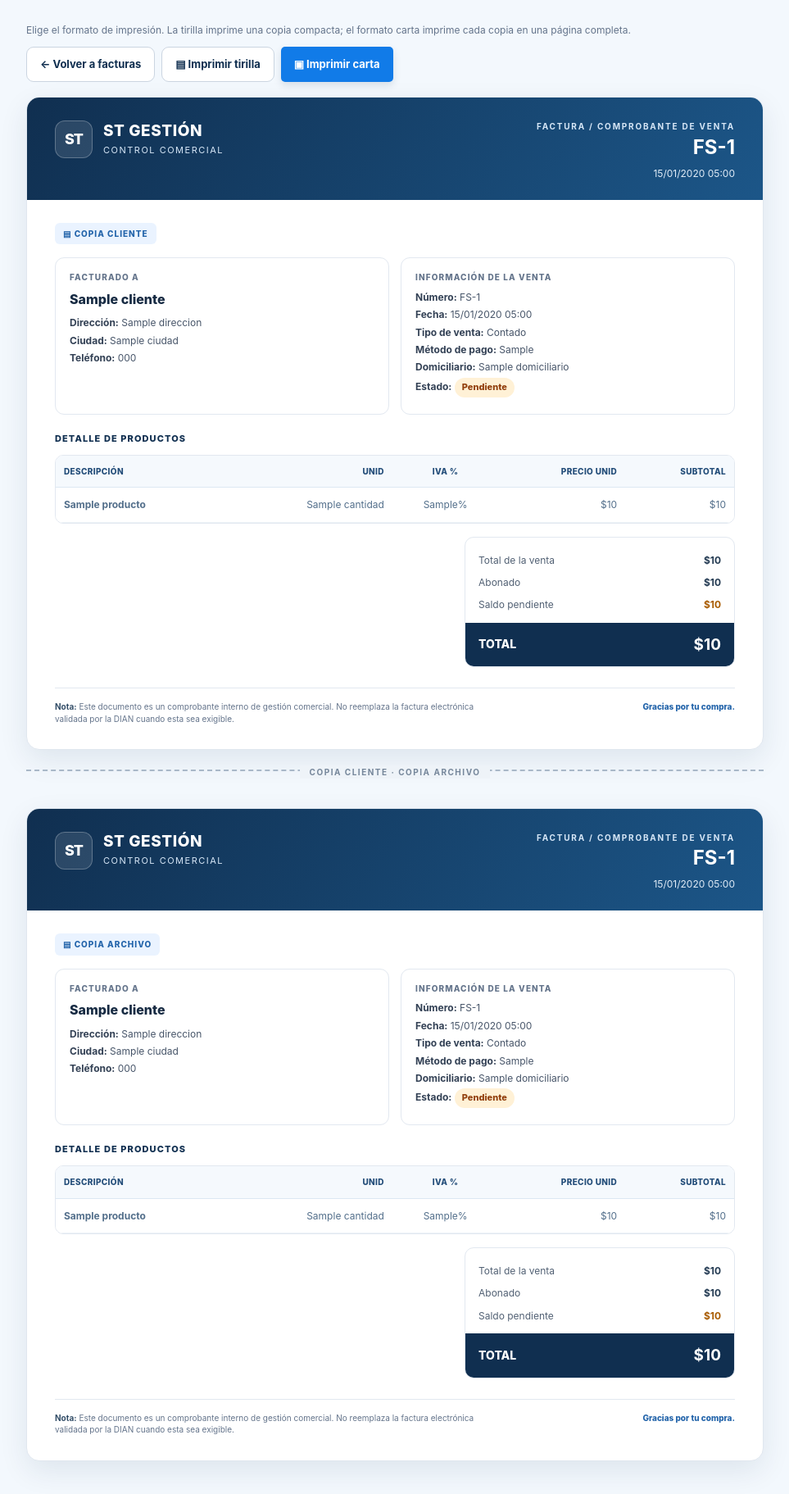
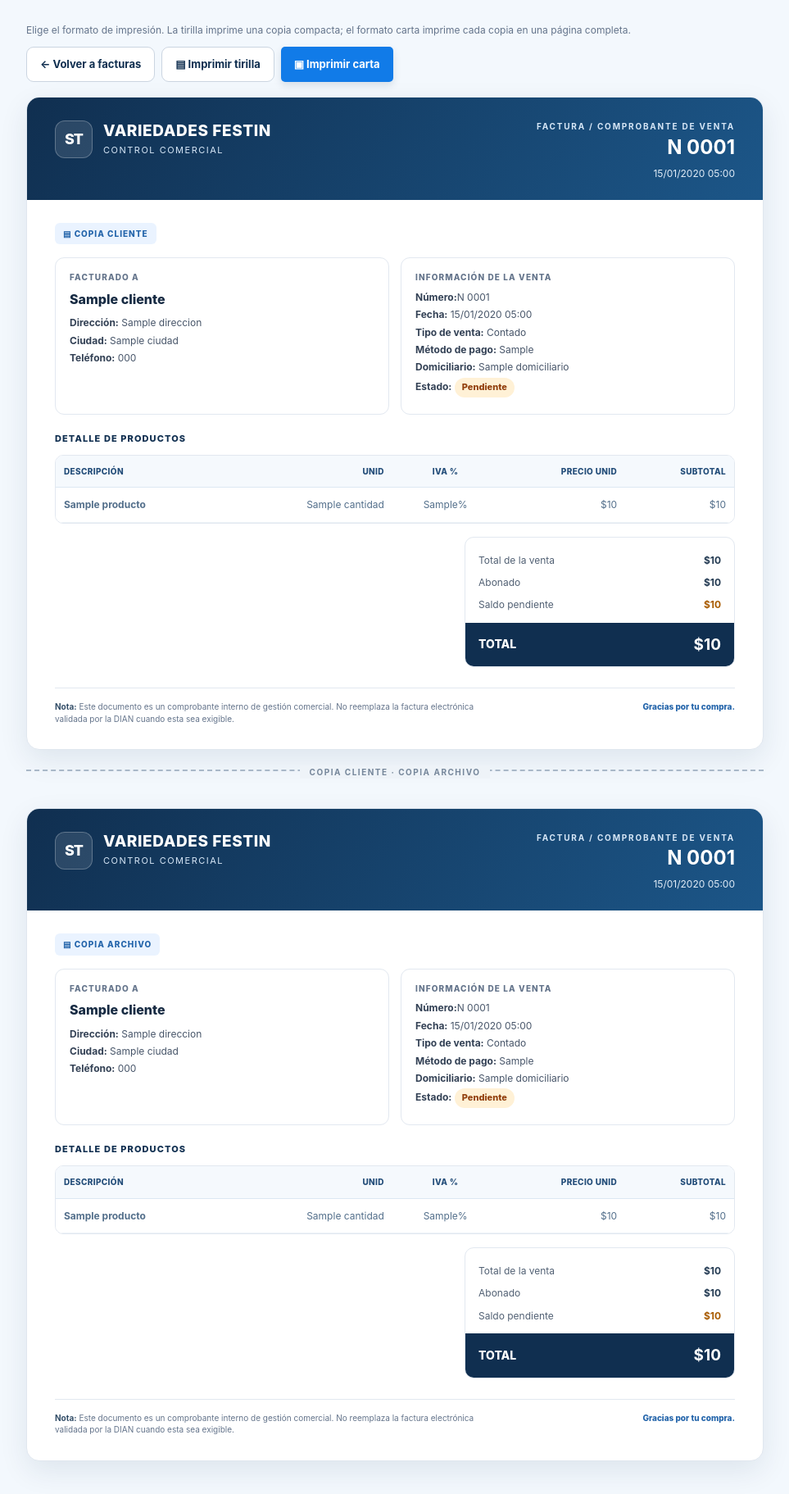
Before and after one commit to fspa11997/sistema-pedidos, a Flask app: page /factura/1 in a window 1280 px wide. Shown: the top 1823 px of the page at 82% size, without its empty margins (158-1121 px from the left). Run offline with Flask 3, Linux system fonts and the light colour scheme; the visitor is signed in with stand-in values (Sample User, id 1); a database or web service that is not in the repository returns one stand-in record (values such as "Sample title"); some libraries are stand-ins or nearby versions.

Commit message:
Actualizar

```diff
--- a/templates/factura.html
+++ b/templates/factura.html
@@ -10,7 +10,7 @@
     <link rel="apple-touch-icon" href="{{ url_for('static', filename='icons/apple-touch-icon.png') }}">
     <link rel="icon" type="image/png" href="{{ url_for('static', filename='logo.png') }}">
     <link rel="manifest" href="{{ url_for('static', filename='manifest.json') }}">
-    <title>Factura FS-{{ factura.id }} | ST Gestión</title>
+    <title>N 000{{ factura.id }} | ST Gestión</title>
     <style>
         :root { --navy:#102f50; --blue:#2364aa; --blue-light:#eaf3ff; --ink:#1f2937; --muted:#64748b; --line:#e2e8f0; --paper:#fff; --bg:#eef3f8; --green:#087f5b; --orange:#a85b00; }
         * { box-sizing:border-box; }
@@ -228,13 +228,13 @@
         <div class="brand">
             <div class="brand-mark">ST</div>
             <div>
-                <div class="brand-name">ST GESTIÓN</div>
+                <div class="brand-name">VARIEDADES FESTIN</div>
                 <div class="brand-subtitle">Control comercial</div>
             </div>
         </div>
         <div class="invoice-number">
             <div class="invoice-kicker">Factura / comprobante de venta</div>
-            <strong>FS-{{ factura.id }}</strong>
+            <strong>N 000{{ factura.id }}</strong>
             <span class="date">{{ factura.fecha|fecha_hora }}</span>
         </div>
     </header>
@@ -252,7 +252,7 @@
             </div>
             <div class="info-card">
                 <div class="eyebrow">Información de la venta</div>
-                <div class="info-line"><b>Número:</b> FS-{{ factura.id }}</div>
+                <div class="info-line"><b>Número:</b>N 000{{ factura.id }}</div>
                 <div class="info-line"><b>Fecha:</b> {{ factura.fecha|fecha_hora }}</div>
                 <div class="info-line"><b>Tipo de venta:</b> {{ 'Crédito' if tipo_venta == 'credito' else 'Contado' }}</div>
                 {% if factura.metodo_pago %}<div class="info-line"><b>Método de pago:</b> {{ factura.metodo_pago|capitalize }}{% if tipo_venta == 'credito' %} (abono inicial){% endif %}</div>{% endif %}
```
